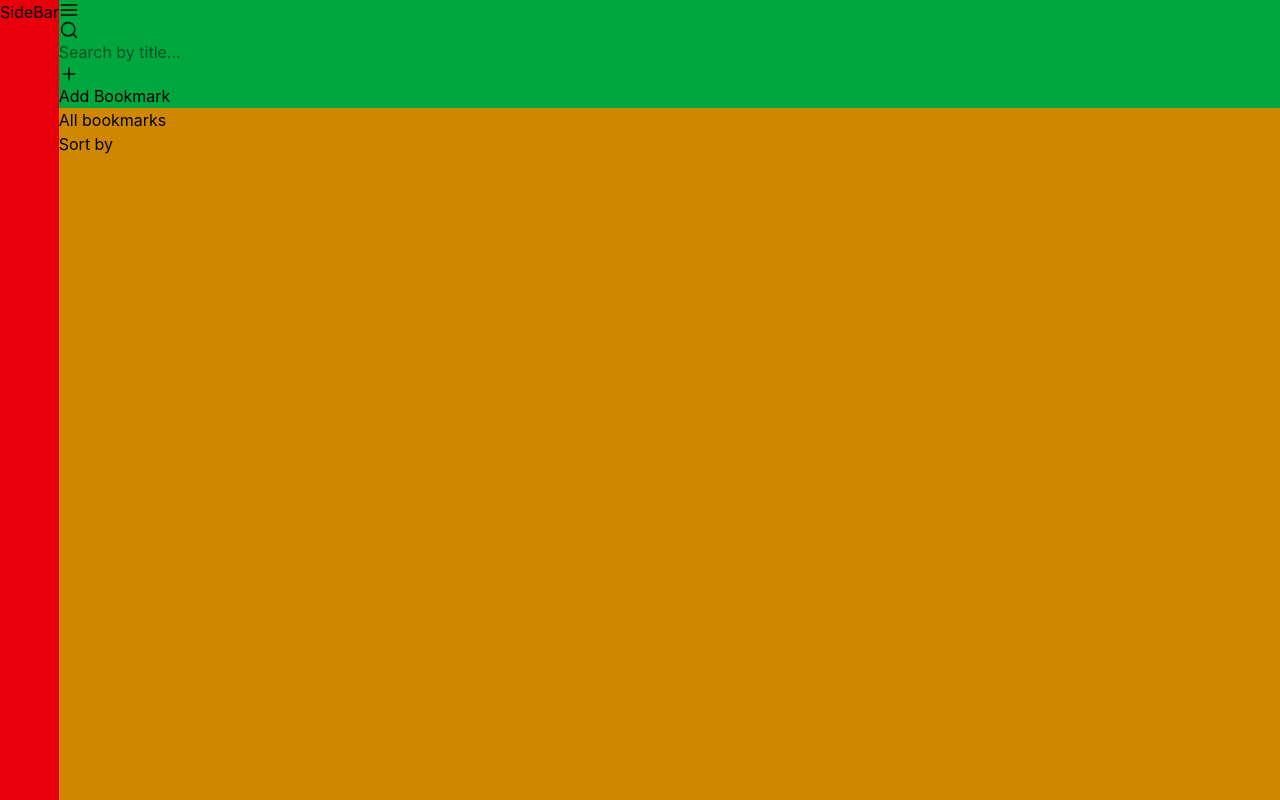
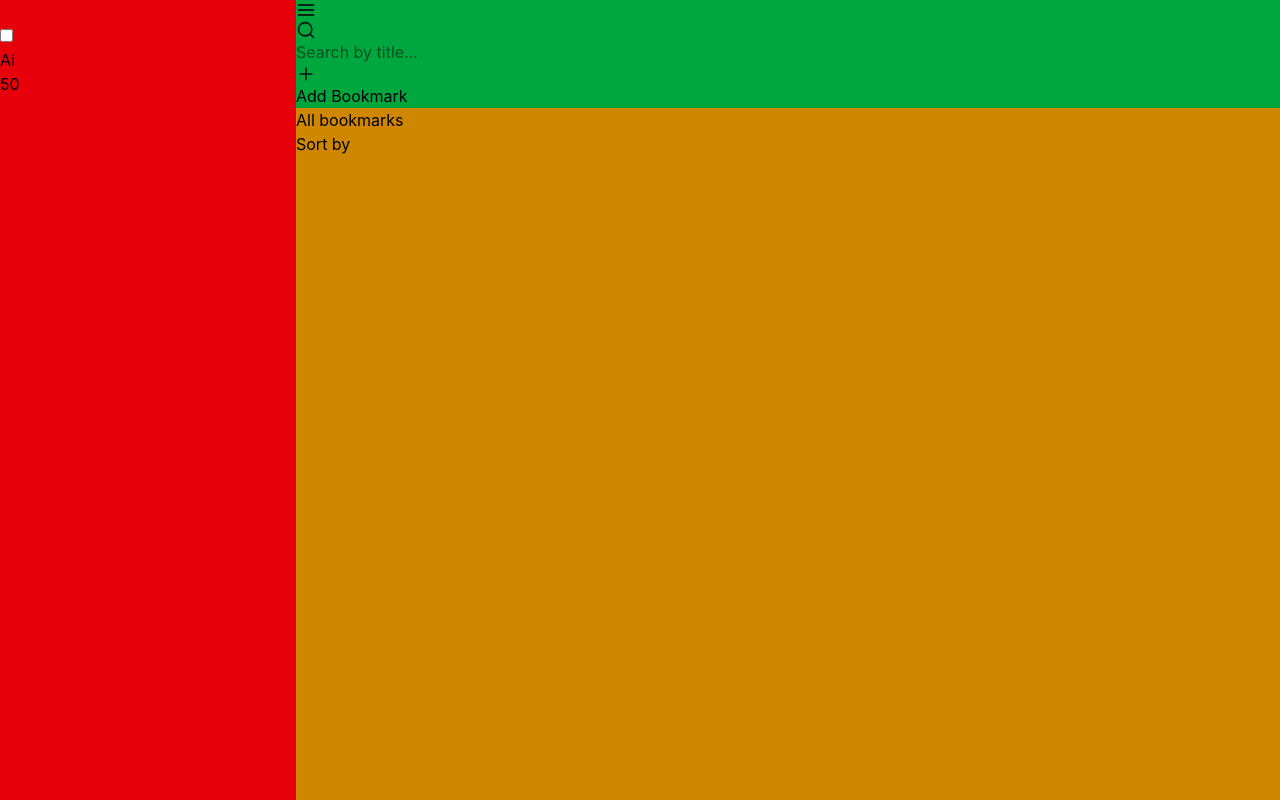
Before and after one commit to JyrexRonaldo/bookmark-manager-app, a React (Vite) app in the folder frontend/: page / in a window 1280 px wide. Built offline with nearby package versions, Linux system fonts and the light colour scheme.

Commit message:
Add HTML content for SideBar component

```diff
--- a/frontend/package.json
+++ b/frontend/package.json
@@ -30,6 +30,8 @@
     "eslint-plugin-react-hooks": "^7.0.1",
     "eslint-plugin-react-refresh": "^0.5.2",
     "globals": "^17.4.0",
+    "prettier": "^3.8.2",
+    "prettier-plugin-tailwindcss": "^0.7.2",
     "typescript": "~6.0.2",
     "typescript-eslint": "^8.58.0",
     "vite": "^8.0.4"
--- /dev/null
+++ b/frontend/prettier.config.js
@@ -0,0 +1,6 @@
+// prettier.config.js
+/** @type {import('prettier').Config & import('prettier-plugin-tailwindcss').PluginOptions} */
+export default {
+  plugins: ["prettier-plugin-tailwindcss"],
+  tailwindStylesheet: "./src/index.css", // Adjust the path as necessary
+};
--- a/frontend/src/components/SideBar/SideBar.tsx
+++ b/frontend/src/components/SideBar/SideBar.tsx
@@ -1,7 +1,25 @@
+import TagComponent from "../TagComponent/TagComponent";
+
 function SideBar() {
   return (
     <>
-      <aside className="bg-red-600 hidden lg:block ">SideBar</aside>
+      <aside className="min-w-[296px] bg-red-600 hidden lg:block" ><div></div>
+      <div>
+        <button>
+            <img src="" alt="" />
+            <p></p>
+        </button>
+        <button>
+            <img src="" alt="" />
+            <p></p>
+        </button>
+      </div>
+      <div>
+        <p></p>
+            <div>
+                <TagComponent />
+            </div>
+        </div></aside>
     </>
   );
 }
--- /dev/null
+++ b/frontend/src/components/TagComponent/TagComponent.tsx
@@ -0,0 +1,13 @@
+function TagComponent() {
+  return (
+    <>
+      <div>
+        <input type="checkbox" />
+        <p>Ai</p>
+        <p>50</p>
+      </div>
+    </>
+  );
+}
+
+export default TagComponent;
```
Also changed, not shown: 1 other file (tests, documents, lock files or other folders).
